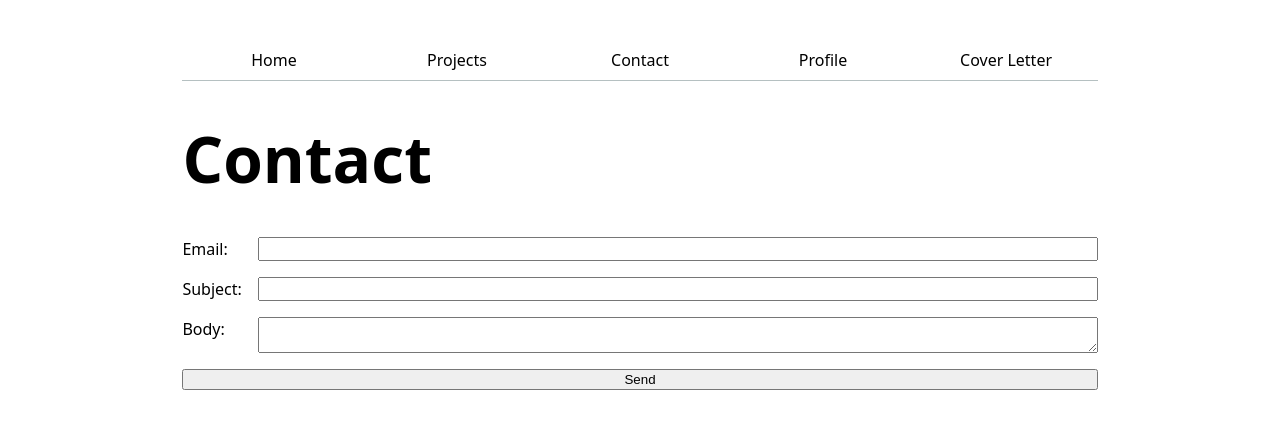
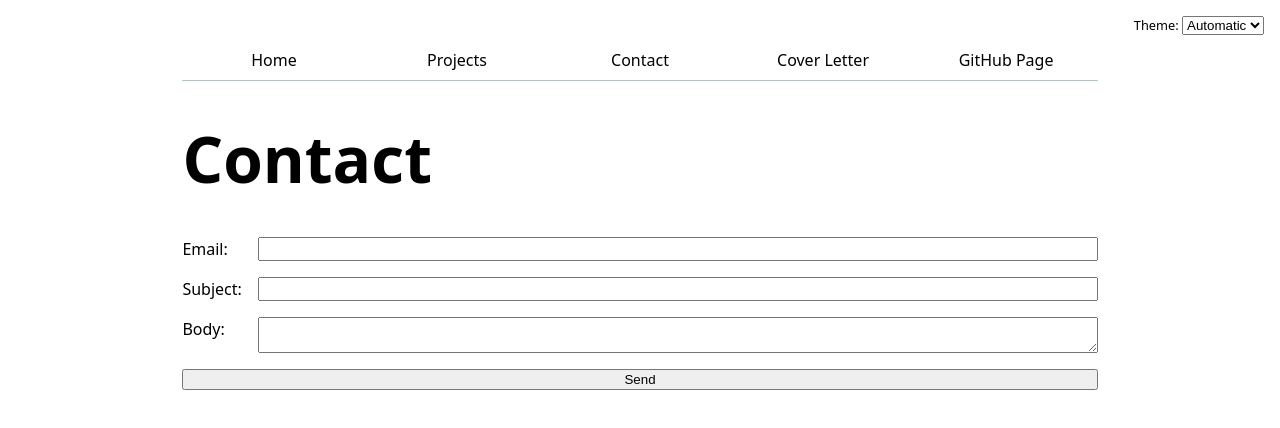
Before and after one commit to tdnguyen27/portfolio, a plain HTML site: page contact/index.html in a window 1280 px wide. Drawn offline with Linux system fonts and the light colour scheme.

Commit message:
small error

```diff
--- a/contact/index.html
+++ b/contact/index.html
@@ -7,13 +7,6 @@
     <link rel="stylesheet" href="../style.css">
 </head>
 <body>
-    <nav>
-        <a href="../index.html">Home</a>
-        <a href="../projects/index.html">Projects</a>
-        <a href="index.html">Contact</a>
-        <a href="https://github.com/tdnguyen27" target="_blank">Profile</a>
-        <a href="../CV/index.html">Cover Letter</a>
-    </nav>
     <h1>Contact</h1>
     <script type="module" src="../global.js"></script>
     <form action="mailto:ton010@ucsd.edu" method="post" enctype="text/plain">
--- a/global.js
+++ b/global.js
@@ -1,7 +1,82 @@
+////////////////////////////// Lab 3 ///////////////////////////////////////////
+
 console.log('IT’S ALIVE!');
 
 function $$(selector, context = document) {
   return Array.from(context.querySelectorAll(selector));
 }
 
-navLinks = $$("nav a");
+////////////////////////////// Step 2 /////////////////////////////////////////
+// navLinks = $$("nav a");
+// let currentLink = navLinks.find(
+//   (a) => a.host === location.host && a.pathname === location.pathname,
+// );
+// currentLink?.classList.add('current');
+
+
+////////////////////////////// Step 3: Nav tag /////////////////////////////////
+let pages = [ // create array of dictionary for url link and label
+  { url: '', title: 'Home' },
+  { url: 'projects/', title: 'Projects' },
+  { url: 'contact/', title: 'Contact'},
+  { url: 'CV/', title: 'Cover Letter'},
+  { url: 'https://github.com/tdnguyen27', title: 'GitHub Page'}
+];
+
+// create nav element and append to beginning of body
+let nav = document.createElement('nav');
+document.body.prepend(nav);
+
+// create a links for the nav element
+for (let p of pages) {
+  const BASE_PATH = (location.hostname === "localhost" || location.hostname === "127.0.0.1")
+  ? "/"                  // Local server
+  : "/website/";         // GitHub Pages repo name
+
+  let url = p.url;
+  url = !url.startsWith('http') ? BASE_PATH + url : url;
+  let title = p.title;
+
+  // element.insertAdjacentHTML('position', 'input')
+  // nav.insertAdjacentHTML('beforeend', `<a href="${url}">${title}</a>`);
+  let a = document.createElement('a');
+  a.href = url;
+  a.textContent = title;
+  nav.append(a);
+
+  // apply CSS style sheet to .current class
+  if (a.host === location.host && a.pathname === location.pathname) {
+    a.classList.add('current');
+  } else if (a.host !== location.host) {
+    a.target = "_blank";
+  };
+
+}
+
+
+///////////////////////////// Step 4: Dark Mode /////////////////////////////
+document.body.insertAdjacentHTML(
+  'afterbegin',
+  `
+    <label class="color-scheme">
+      Theme:
+      <select>
+        <option value='light dark'>Automatic</option>
+        <option value='light'>Light</option>
+        <option value='dark'>Dark</option>
+      </select>
+    </label>`,
+);
+
+let select = document.querySelector('label.color-scheme select');
+
+if ('colorScheme' in localStorage) {
+  let usersaved = localStorage.getItem('colorScheme');
+  select.value = usersaved;
+}
+
+select.addEventListener('input', function (event) {
+  console.log('color scheme changed to', event.target.value);
+  document.documentElement.style.setProperty('color-scheme', event.target.value);
+  localStorage.colorScheme = event.target.value;
+});
--- a/style.css
+++ b/style.css
@@ -7,19 +7,19 @@ h1, h2, h3, h4, h5, h6 {
 body {
   /* Set line height to 1.5 times the font size
 	   and use the OS’s UI font as the website font
-	 */
+	*/
   font: 100%/1.5 system-ui;
   max-width: 100ch;
   margin-inline: auto;
   padding: 2em 2em;
 }
 nav {
+  --border-color: oklch(50% 10% 200 / 40%);
   display: flex;
   margin-bottom: 2em;
   border-bottom-width: 1px;
   border-bottom-style: solid;
-  border-bottom-color: oklch(80% 3% 200);
-
+  border-bottom-color: var(--border-color);
 }
 nav a {
   flex: 1;
@@ -39,13 +39,14 @@ nav a {
 }
 html {
   accent-color: var(--color-accent);
+  color-scheme: light dark;
 }
 nav a:hover {
   border-bottom-width: 0.4em;
   border-bottom-style: solid;
   border-bottom-color: var(--color-accent);
   padding-bottom: 0.4em;
-  background-color: oklch(89.813% 0.06682 60.908);
+  background-color: color-mix(in oklch, var(--color-accent), canvas 85%);
 }
 form {
   display: grid;
@@ -77,3 +78,10 @@ form label, input, textarea, button {
 .projects article h2 {
   margin: 0;
 }
+.color-scheme {
+  position: absolute;
+  top: 1rem;
+  right: 1rem;
+  font-size: 80%;
+  font-family: inherit;
+}
```
Also changed, not shown: index.html (+0 -7 lines), projects/index.html (+0 -7 lines).
